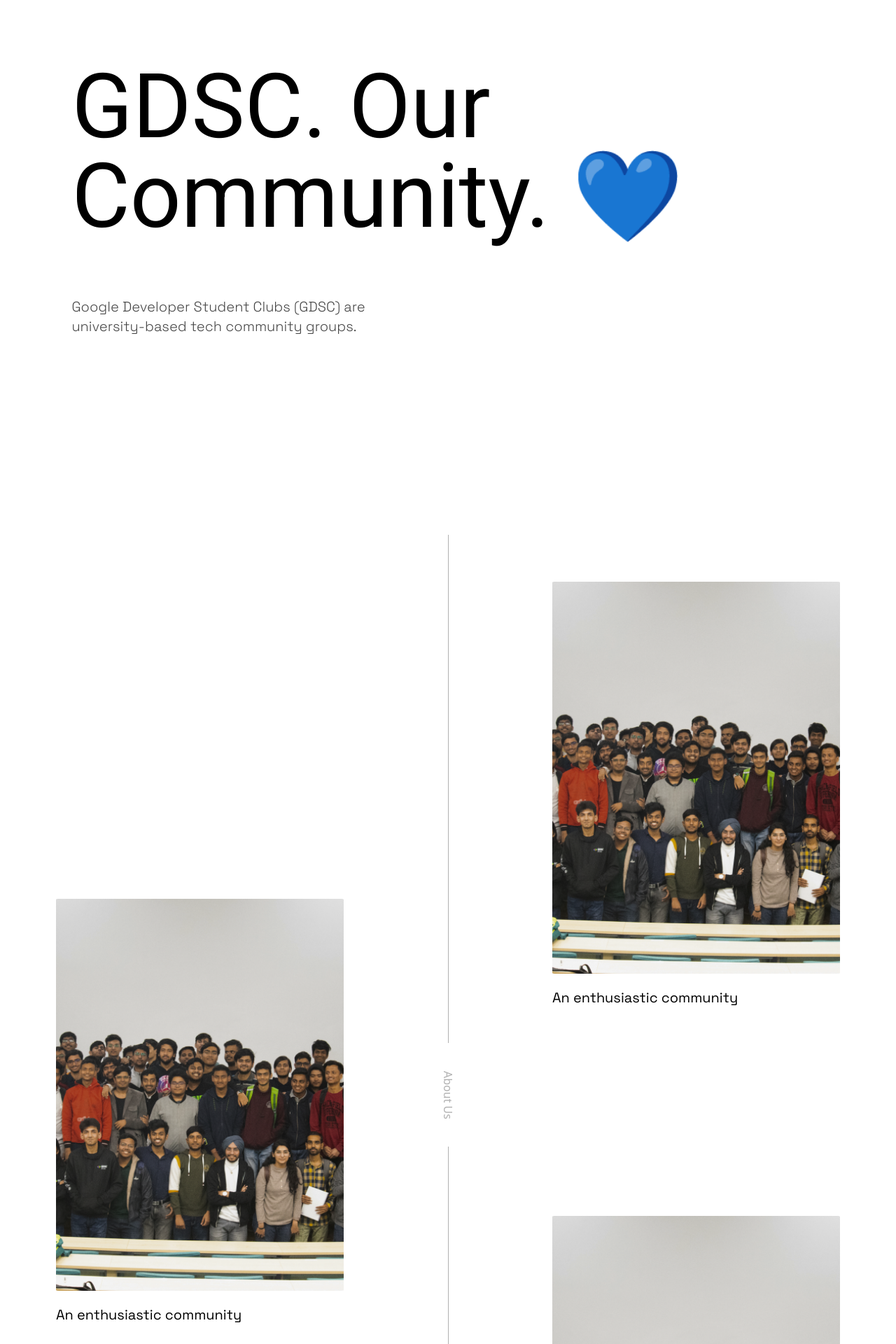
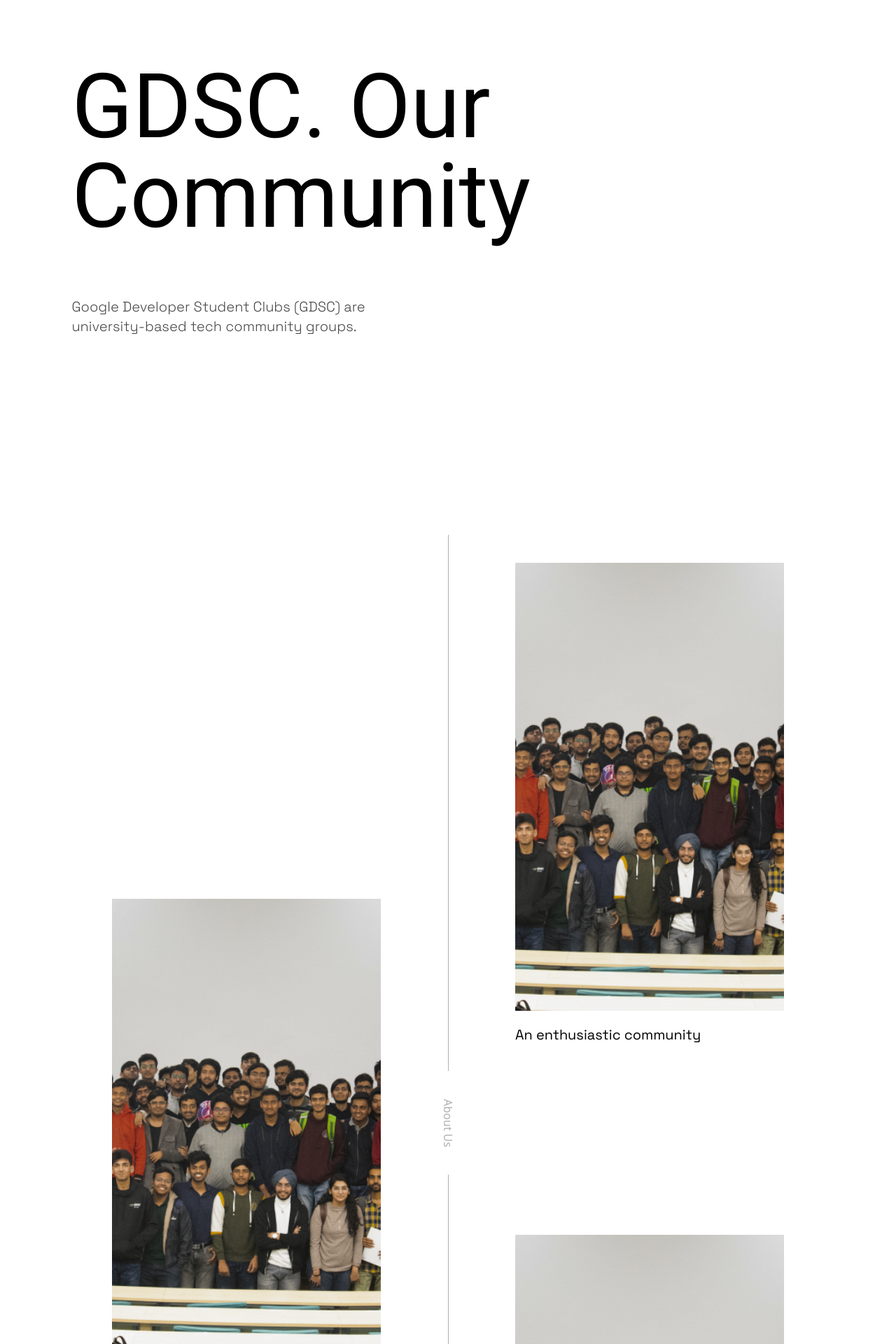
Before and after one commit to GDSC-IIITD/Winterlude23, a Next.js app: page / in a window 1280 px wide. Shown: the part 880-2800 px from the top of the page at 70% size. Built offline with nearby package versions, Linux system fonts and the light colour scheme.

Commit message:
merge conflict

```diff
--- a/components/About.jsx
+++ b/components/About.jsx
@@ -1,8 +1,44 @@
 import React,{useState,useEffect} from 'react'
 import NavBar from './Navbar'
-import { motion, useScroll, useSpring } from 'framer-motion'
+import { useScroll, useSpring } from 'framer-motion'
+import { motion, useAnimation } from 'framer-motion'
+import { useInView } from 'react-intersection-observer'
+
+const boxVariant = {
+    visible: { opacity: 1, translateY: 0, transition: { duration: 1 } },
+    hidden: { opacity: 0, translateY: '2vw' },
+}
 
 function About() {
+
+    const control1 = useAnimation()
+    const control2 = useAnimation()
+    const control3 = useAnimation()
+    const [ref1, inView1] = useInView()
+    const [ref2, inView2] = useInView()
+    const [ref3, inView3] = useInView()
+
+    useEffect(() => {
+        if (inView1) {
+            control1.start('visible')
+        } else {
+            control1.start('hidden')
+        }
+
+        if (inView2) {
+            control2.start('visible')
+        } else {
+            control2.start('hidden')
+        }
+
+        if (inView3) {
+            control3.start('visible')
+        } else {
+            control3.start('hidden')
+        }
+    }, [control1,control2,control3,inView1,inView2,inView3])
+
+
     const { scrollY } = useScroll();
     const[prog,setProg] = useState(scrollY.current)
 
@@ -19,22 +55,22 @@
             <div className='bg-[white] w-full flex flex-col relative'>
             <p className='font-google font-light text-sm text-[#454545] pl-[8vmax] pt-[5vmax]'>Get To Know Us</p>
                 <motion.div className={'h-screen sticky top-0 justify-center pl-[8vmax] flex flex-col font-google font-light text-lg text-[#454545]'} style={{opacity:prog}}>
-                    <h1 className='text-9xl font-roboto text-[black] font-[400]'>GDSC. Our Community
-                        <span className="heart">
-                        . 💙
-                        </span>
-                    </h1>
+                    <h1 className='text-9xl font-roboto text-[black] font-[400]'>GDSC. Our Community </h1>
                     <p className='mt-20 text-xl'>Google Developer Student Clubs (GDSC) are <br/> university-based tech community groups.</p>
                 </motion.div>
-                <div className={'flex justify-between p-20'}>
+                <div className={'flex justify-between p-20 mx-20'}>
                     <div className={'flex flex-col justify-center font-google'}>
-                        <figure className='h-[35%] text-xl my-10'>
+                        <figure className='h-[80vh] w-[30vw] text-xl my-10'>
                             <img src="/assets/bootcamp.png"
                                  alt=""
                                  className='object-cover'
-                                 style={{height:`${Math.min(((0.7-prog)*100),100)}%`, width:'100%'}}
+                                 style={{height:`${Math.min(((0.5-prog)*100),100)}%`, width:'100%'}}
                                  srcSet="" />
-                            <figcaption className={'mt-5'}>An enthusiastic community</figcaption>
+                            <motion.div
+                                ref={ref1}
+                                variants={boxVariant}
+                                initial="hidden"
+                                animate={control1} className={'mt-5'}>An enthusiastic community</motion.div>
                         </figure>
                     </div>
                     <div className={'flex flex-col items-center gap-10'}>
@@ -43,21 +79,31 @@
                         <div className={'h-[50%] w-[1px] bg-[#8080809d]'}></div>
                     </div>
                     <div className={'flex flex-col justify-evenly gap-[30vh] font-google'}>
-                        <figure className='h-[35%] text-xl my-10'>
+                        <figure className='h-[80vh] w-[30vw] text-xl my-10'>
                                 <img src="/assets/bootcamp.png"
                                     alt=""
                                     className='object-cover'
-                                    style={{height:`${Math.min(((1.1-prog)*100),100)}%`, width:'100%'}}
+                                    style={{height:`${Math.min(((1-prog)*100),100)}%`, width:'100%'}}
                                     srcSet="" />
-                                <figcaption className={'mt-5'}>An enthusiastic community</figcaption>
+                                <motion.div
+                                    ref={ref2}
+                                    variants={boxVariant}
+                                    initial="hidden"
+                                    animate={control2}
+                                    className={'mt-5'}>An enthusiastic community</motion.div>
                         </figure>
-                        <figure className='h-[35%] text-xl my-10'>
+                        <figure className='h-[80vh] w-[30vw] text-xl my-10'>
                             <img src="/assets/bootcamp.png"
                                  alt=""
                                  className='object-cover'
-                                 style={{height:`${Math.min(((0.4-prog)*100),100)}%`, width:'100%'}}
+                                 style={{height:`${Math.min(((-0.2-prog)*100),100)}%`, width:'100%'}}
                                  srcSet="" />
-                            <figcaption className={'mt-5'}>An enthusiastic community</figcaption>
+                            <motion.div
+                                ref={ref3}
+                                variants={boxVariant}
+                                initial="hidden"
+                                animate={control3}
+                                className={'mt-5'}>An enthusiastic community</motion.div>
                         </figure>
                     </div>
                 </div>
--- a/components/Hero.jsx
+++ b/components/Hero.jsx
@@ -11,10 +11,11 @@
           <img className={'absolute bottom-[18%] right-0 scale-125'} src="iiitd.svg" alt="" />
           <div className={'pl-[8vmax] font-roboto font-[400] w-[40%] mt-[8vmax]'}>
               <h1 className={'text-8xl my-2 leading-[6rem]'}>Developers <span className='text-googleBlue'>Tech</span></h1>
-              <h1 className={'text-8xl my-2'}>A Day Off</h1>
-              <p className={'text-sm w-[70%] mt-[30%] font-light'}>We plan to help like-minded people connect, interact and learn, by exposing them to all things' technology through our amazing speaker lineup and activities.</p>
+              <h1 className={'text-8xl gap-2 my-2 flex'}>A Day Off
+                <img className='-mt-20' src='star.svg'/>
+              </h1>
+              <p className={'text-sm w-[70%] mt-[25%] font-light'}>We plan to help like-minded people connect, interact and learn, by exposing them to all things' technology through our amazing speaker lineup and activities.</p>
           </div>
-          <img className={'absolute bottom-0 left-0'} src="gdsc.png" alt=""  />
       </div>
     </>
   )
--- a/components/Social.jsx
+++ b/components/Social.jsx
@@ -12,8 +12,9 @@
 function Social() {
 
      const { scrollY } = useScroll();
-     const y1 = useTransform(scrollY, [0, 300], [0, 200]);
-     const y2 = useTransform(scrollY, [0, 300], [0, 200]);
+
+     const y1 = useTransform(scrollY, [0, 500], [0, 200]);
+     const y2 = useTransform(scrollY, [0, 500], [0, -200]);
 
 
   return (
--- a/package.json
+++ b/package.json
@@ -15,6 +15,7 @@
     "next": "13.1.1",
     "react": "18.2.0",
     "react-dom": "18.2.0",
+    "react-intersection-observer": "^9.4.1",
     "react-locomotive-scroll": "^0.2.2"
   },
   "devDependencies": {
--- a/pages/Home.jsx
+++ b/pages/Home.jsx
@@ -7,7 +7,7 @@
 
 function Home() {
   return (
-    <div className="w-full  flex flex-col  items-center body" >
+    <div className="w-screen flex flex-col  items-center " >
         <Hero  />
         <About  />
         <Social  />
```
Also changed, not shown: 1 other file (tests, documents, lock files or other folders).
